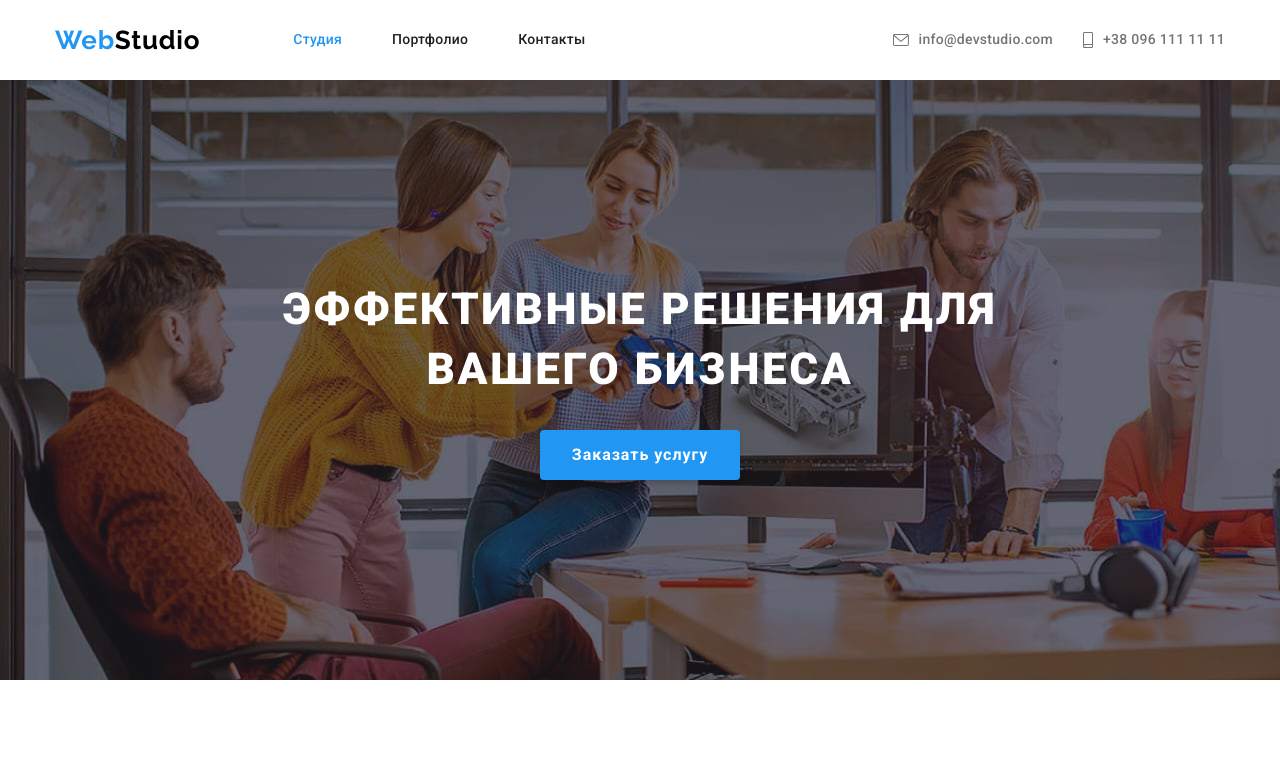
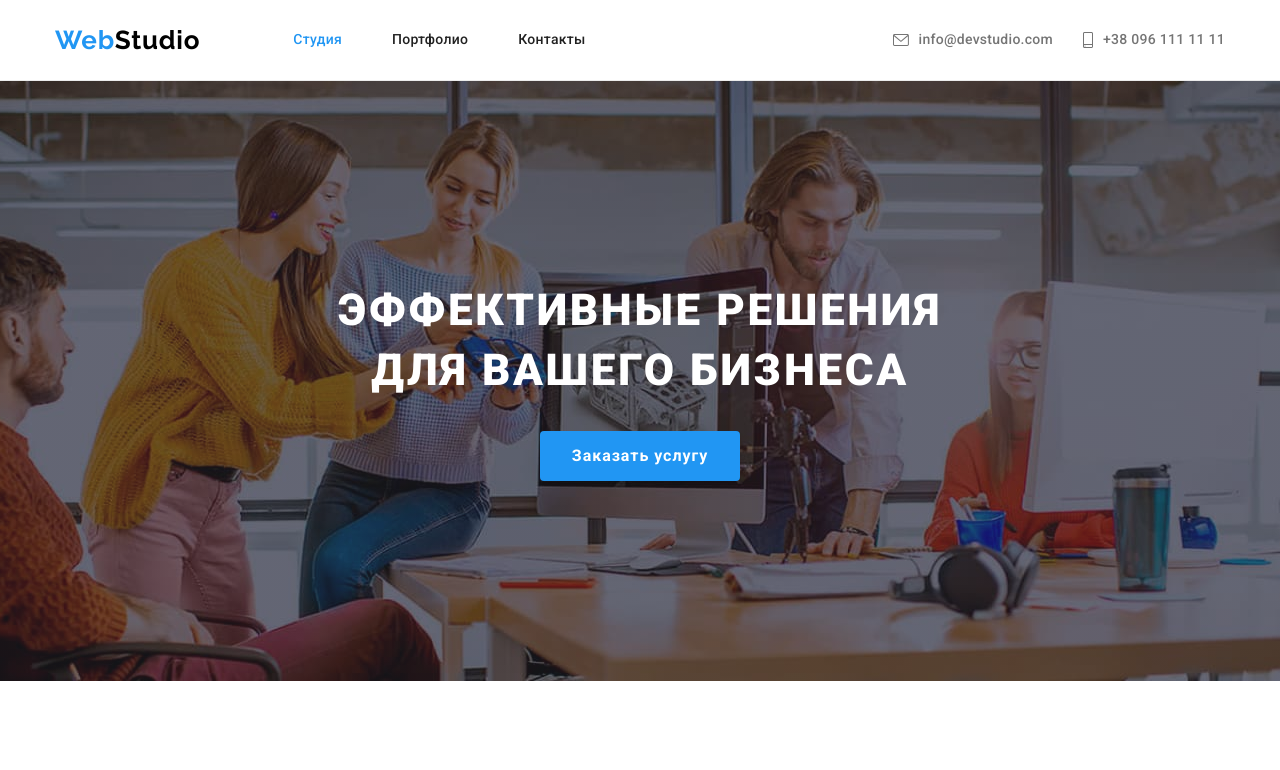
Before and after one commit to iliyamiroshnichenko/goit-markup-hw-04, a plain HTML site: page index.html in a window 1280 px wide. Shown: the top 770 px of the page. Drawn offline with nearby package versions, Linux system fonts and the light colour scheme.

Commit message:
Исправил замечания ментора

```diff
--- a/css/styles.css
+++ b/css/styles.css
@@ -50,6 +50,7 @@ img {
   font-weight: 500;
   line-height: 1.14;
   letter-spacing: 0.02em;
+  border-bottom: 1px solid #ececec;
 }
 /* Геометрия контейнера */
 .container {
@@ -125,11 +126,13 @@ img {
 }
 /* герой */
 .hero {
+  display: flex;
+  flex-direction: column;
+  justify-content: center;
+  align-items: center;
   max-width: 1600px;
   height: 600px;
   margin: 0 auto;
-  padding-top: 200px;
-  padding-bottom: 200px;
 
   background-color: #c4c4c4;
   background-image: linear-gradient(
@@ -138,16 +141,16 @@ img {
       rgba(47, 48, 58, 0.4)
     ),
     url("../images/bg-hero.jpg");
-}
-.hero-container {
-  max-width: 770px;
-  margin: 0 auto;
+  background-repeat: no-repeat;
+  background-size: cover;
+  background-position: center;
   text-align: center;
 }
 /* Заголовок героя */
 .hero-title {
   margin-top: 0;
   margin-bottom: 30px;
+  max-width: 696px;
 
   color: var(--main-bg-color);
   font-weight: 900;
@@ -348,6 +351,8 @@ img {
 .footer-address,
 .footer-networks {
   width: 270px;
+}
+.footer-address {
   margin-right: 30px;
 }
 /* лого футера */
@@ -396,7 +401,6 @@ img {
 }
 
 /* Страница Портфолио */
-
 /* список кнопок навигации портфолио */
 .portfolio-nav {
   display: flex;
@@ -414,6 +418,7 @@ img {
   padding: 6px 22px;
   border: 1px solid transparent;
   border-radius: 4px;
+  cursor: pointer;
 
   color: var(--main-text-color);
   background-color: var(--secohd-bg-color);
--- a/index.html
+++ b/index.html
@@ -55,10 +55,8 @@
     <main>
       <!--Герой-->
       <section class="hero">
-        <div class="hero-container">
-          <h1 class="hero-title">Эффективные решения для вашего бизнеса</h1>
-          <a class="link button primary" href="#">Заказать услугу</a>
-        </div>
+        <h1 class="hero-title">Эффективные решения для вашего бизнеса</h1>
+        <a class="link button primary" href="#">Заказать услугу</a>
       </section>
       <!--Преимущества-->
       <section class="section feature">
```
Also changed, not shown: portfolio.html (+1 -1 lines).
